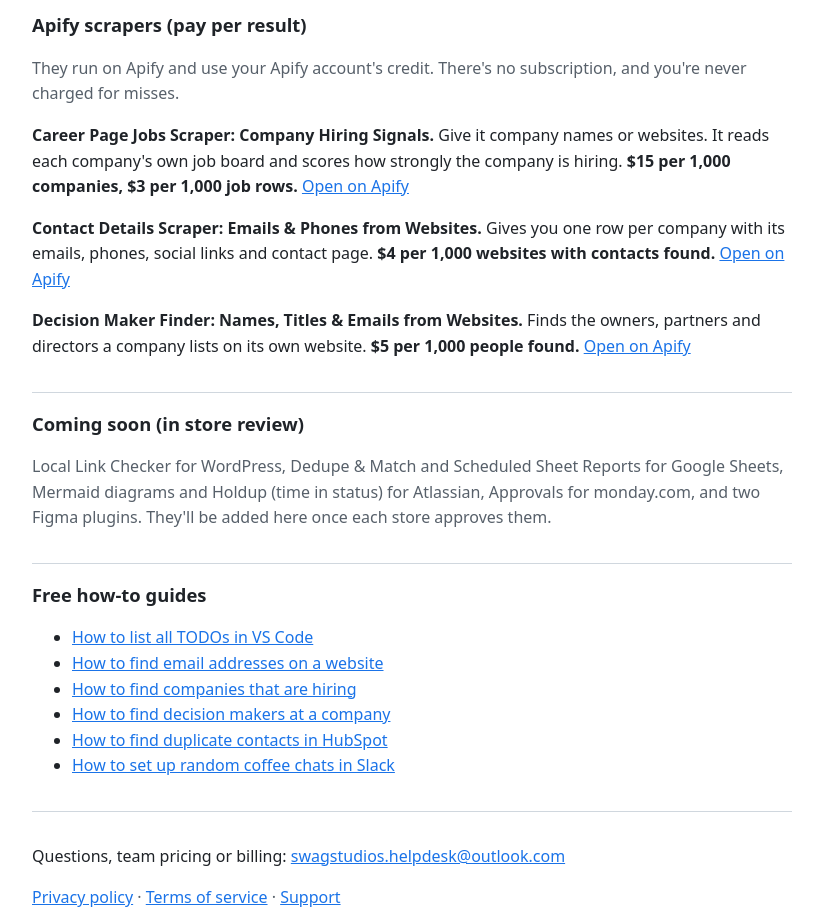
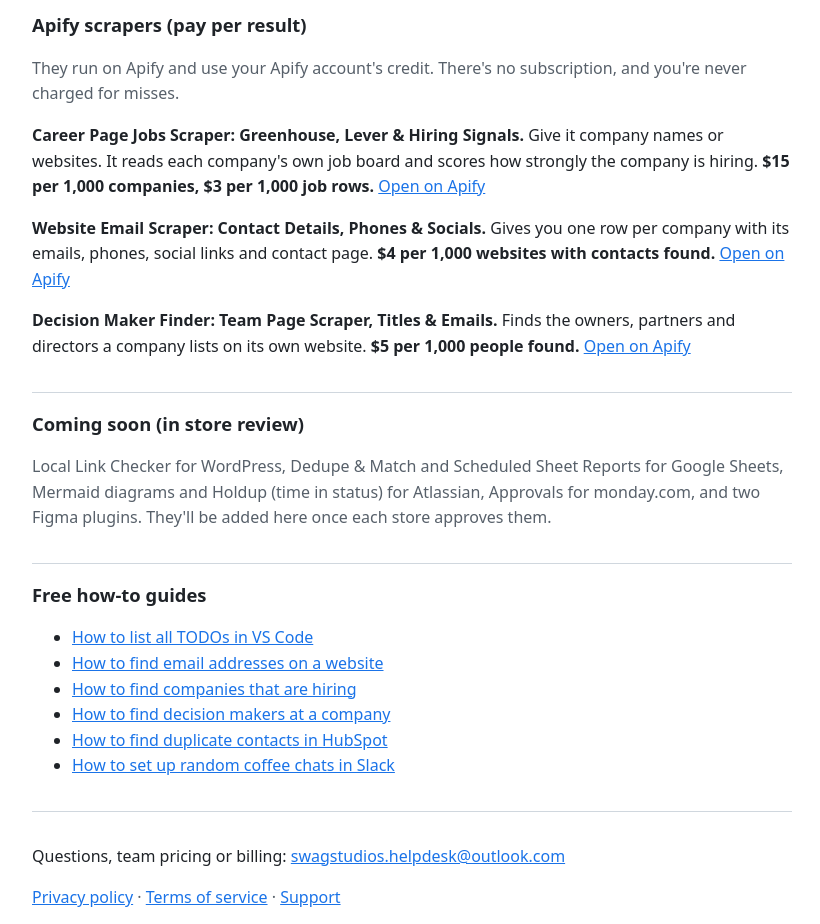
Before and after one commit to Myzles/myzles.github.io, a plain HTML site: page products/index.html in a window 1280 px wide. Shown: the part 1160-2084 px from the top of the page, without its empty margins (228-1048 px from the left). Drawn offline with Linux system fonts and the light colour scheme.

Commit message:
Products: use the new Apify actor titles
Co-Authored-By: Claude Opus 5.5 <noreply@anthropic.com>

```diff
--- a/products/index.html
+++ b/products/index.html
@@ -71,9 +71,9 @@ ul.links{list-style:none;padding:0;margin:8px 0 0;display:flex;flex-wrap:wrap;ga
 <section>
 <h2>Apify scrapers (pay per result)</h2>
 <p class="muted">They run on Apify and use your Apify account's credit. There's no subscription, and you're never charged for misses.</p>
-<p><strong>Career Page Jobs Scraper: Company Hiring Signals.</strong> Give it company names or websites. It reads each company's own job board and scores how strongly the company is hiring. <span class="price">$15 per 1,000 companies, $3 per 1,000 job rows.</span> <a href="https://apify.com/myzles/company-hiring-signals">Open on Apify</a></p>
-<p><strong>Contact Details Scraper: Emails &amp; Phones from Websites.</strong> Gives you one row per company with its emails, phones, social links and contact page. <span class="price">$4 per 1,000 websites with contacts found.</span> <a href="https://apify.com/myzles/website-contact-finder">Open on Apify</a></p>
-<p><strong>Decision Maker Finder: Names, Titles &amp; Emails from Websites.</strong> Finds the owners, partners and directors a company lists on its own website. <span class="price">$5 per 1,000 people found.</span> <a href="https://apify.com/myzles/decision-maker-finder">Open on Apify</a></p>
+<p><strong>Career Page Jobs Scraper: Greenhouse, Lever &amp; Hiring Signals.</strong> Give it company names or websites. It reads each company's own job board and scores how strongly the company is hiring. <span class="price">$15 per 1,000 companies, $3 per 1,000 job rows.</span> <a href="https://apify.com/myzles/company-hiring-signals">Open on Apify</a></p>
+<p><strong>Website Email Scraper: Contact Details, Phones &amp; Socials.</strong> Gives you one row per company with its emails, phones, social links and contact page. <span class="price">$4 per 1,000 websites with contacts found.</span> <a href="https://apify.com/myzles/website-contact-finder">Open on Apify</a></p>
+<p><strong>Decision Maker Finder: Team Page Scraper, Titles &amp; Emails.</strong> Finds the owners, partners and directors a company lists on its own website. <span class="price">$5 per 1,000 people found.</span> <a href="https://apify.com/myzles/decision-maker-finder">Open on Apify</a></p>
 </section>
 
 <section>
```
